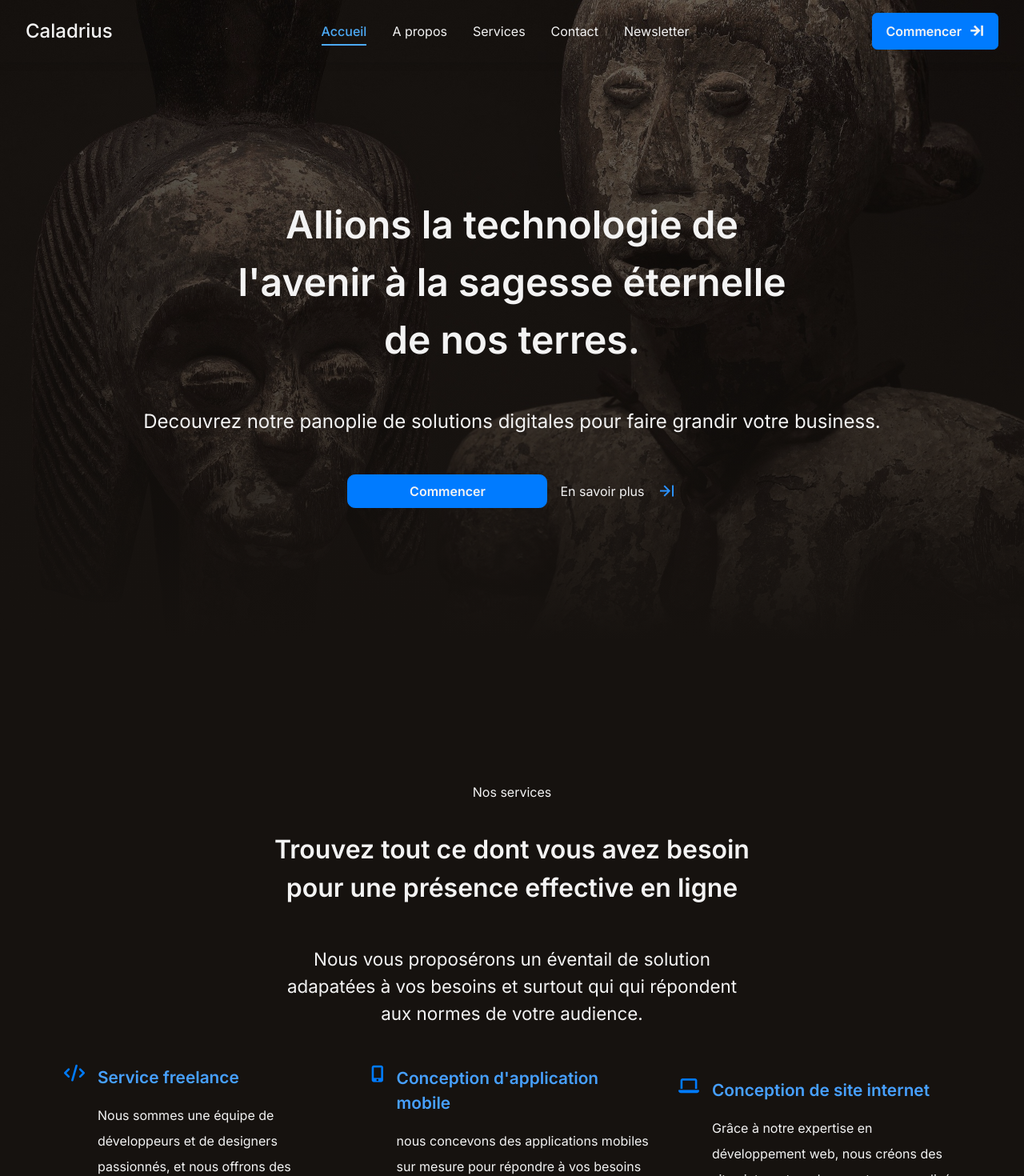
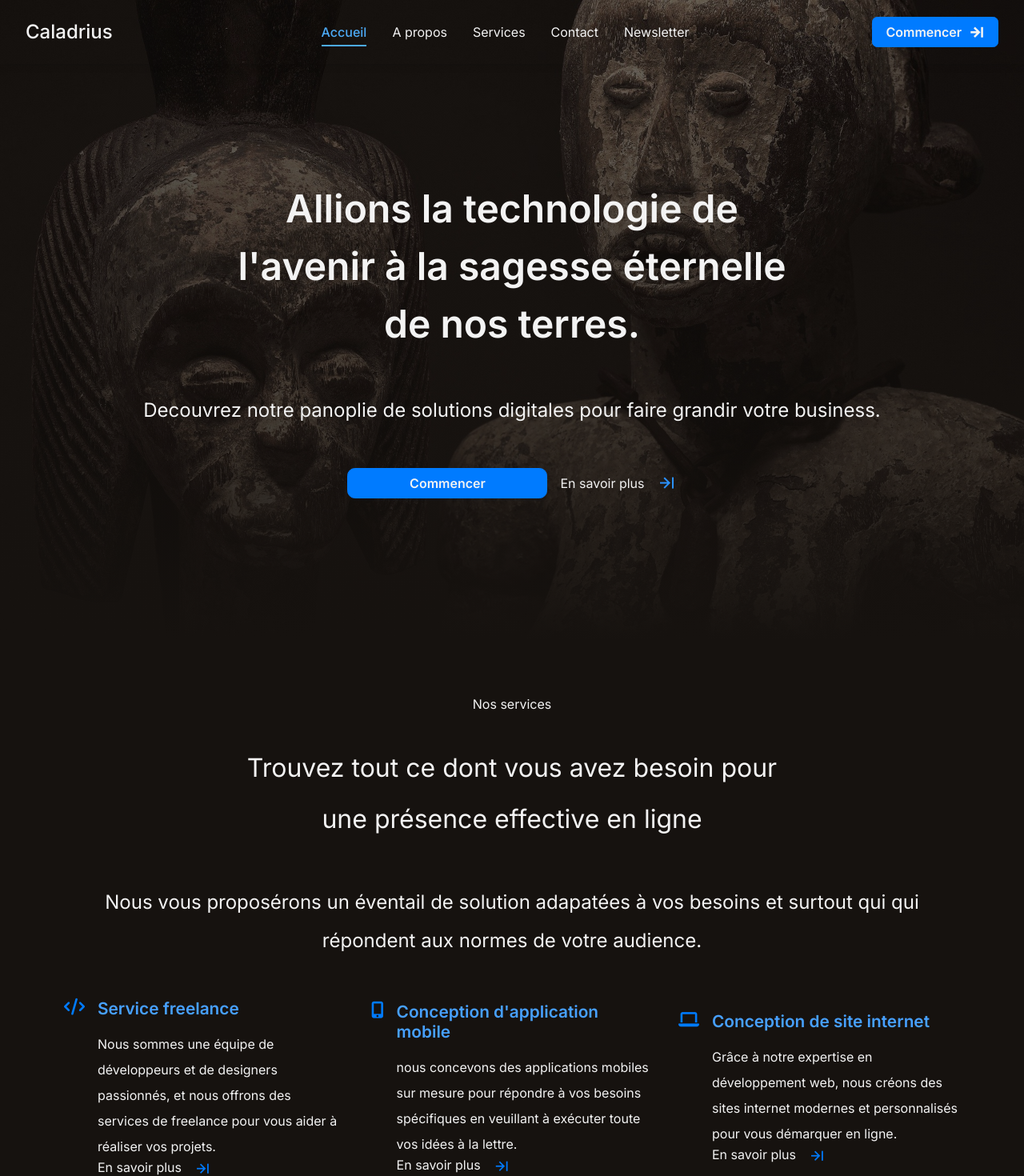
Before and after one commit to Migthyvan/Caladrius, a Vue app in the folder Caladrius/: page / in a window 1280 px wide. Shown: the top 1470 px of the page at 80% size. Built offline with nearby package versions, Linux system fonts and the light colour scheme; some icons are missing.

Commit message:
refactoring of css architecture

```diff
--- a/Caladrius/src/assets/main.css
+++ b/Caladrius/src/assets/main.css
@@ -1,74 +1,6 @@
-@import url('https://fonts.googleapis.com/css2?family=Poppins:ital,wght@0,100;0,200;0,300;0,400;0,500;0,600;0,700;0,800;0,900;1,100;1,200;1,300;1,400;1,500;1,600;1,700;1,800;1,900&display=swap');
-@import url('https://fonts.googleapis.com/css2?family=Inter:ital,opsz,wght@0,14..32,100..900;1,14..32,100..900&display=swap');
-@import "tailwindcss";
-
-*{
-  box-sizing: border-box;
-  margin: 0;
-  padding: 0;
-  font-family: 'Inter', sans-serif;
-}
-
-.body{
-  background: #16120F;
-}
-
-h1 {
-  font-size: 2.5rem;
-  font-weight: 600;
-  color: #f3f3f3;
-  margin-bottom: 1rem;
-}
-
-h2 {
-  font-size: 2rem;
-  font-weight: 600;
-  color: #f3f3f3;
-  margin-bottom: 1rem;
-}
-
-h3 {
-  font-size: 1.5rem;
-  color: #f3f3f3;
-  margin-bottom: 1rem;
-}
-
-h4 {
-  font-size: 1.1rem;
-  color: #2b92ff;
-  margin-bottom: 1rem;
-}
-
-
-.subtitle {
-  font-size: 1rem;
-  color: #f3f3f3;
-  margin-bottom: 1rem;
-  font-weight: 600;
-}
-
-p {
-  color: #f3f3f3;
-  line-height: 2;
-}
-
-i{
-  font-size: 1.3rem;
-  color: #007bff;
-}
-
-a{
-  text-decoration: none;
-  color: #f3f3f3;
-}
-
-li {
-  line-height: 1.5;
-}
-
-span{
-  color: #f3f3f3;
-}
+@import './style/base/_base.css';
+@import './style/base/_typography.css';
+@import './style/layout/_div_and_section.css';
 
 section{
   background: #16120F;
@@ -98,10 +30,6 @@ img{
 
 @media (min-width: 768px) {
 
-  h1, h2{
-    width: 60%;
-  }
-
   .center__flex__mobile{
     display: flex;
     flex-direction: column;
@@ -118,42 +46,3 @@ img{
   }
 
 }
-
-@media (min-width: 1024px) {
-
-  h1, h2{
-    width: 60%;
-  }
-
-  h1 {
-    font-size: 3rem;
-    font-weight: 600;
-    color: #f3f3f3;
-    margin-bottom: 1rem;
-  }
-
-
-  .center__flex__mobile{
-    display: flex;
-    flex-direction: column;
-    justify-content: center;
-    align-items: center;
-    gap: 2rem;
-  }
-
-  img{
-    width: 400px;
-    height: 400px;
-    background-size: cover;
-    border-radius: 1rem;
-  }
-
-}
-
-.main__container{
-  padding: 1rem;
-  background-color: #111111;
-  box-sizing: border-box; /* Inclut padding/border dans la largeur */
-  min-height: 100vh;
-  overflow-y: hidden ;/* Masque le défilement vertical */
-}
--- /dev/null
+++ b/Caladrius/src/assets/style/base/_base.css
@@ -0,0 +1,13 @@
+@import url('https://fonts.googleapis.com/css2?family=Poppins:ital,wght@0,100;0,200;0,300;0,400;0,500;0,600;0,700;0,800;0,900;1,100;1,200;1,300;1,400;1,500;1,600;1,700;1,800;1,900&display=swap');
+@import url('https://fonts.googleapis.com/css2?family=Inter:ital,opsz,wght@0,14..32,100..900;1,14..32,100..900&display=swap');
+
+*{
+  box-sizing: border-box;
+  margin: 0;
+  padding: 0;
+  font-family: 'Inter', sans-serif;
+}
+
+.body{
+  background: #16120F;
+}
--- /dev/null
+++ b/Caladrius/src/assets/style/base/_typography.css
@@ -0,0 +1,100 @@
+h1 {
+  font-size: 2.5rem;
+  font-weight: 600;
+  color: #f3f3f3;
+  margin-bottom: 1rem;
+  line-height: 1.5;
+}
+
+h2 {
+  font-size: 2rem;
+  font-weight: 400;
+  color: #f3f3f3;
+  margin-bottom: 1rem;
+  line-height: 2;
+}
+
+h3 {
+  font-size: 1.5rem;
+  color: #f3f3f3;
+  margin-bottom: 1rem;
+  font-weight: 400;
+  line-height: 2;
+
+}
+
+h4 {
+  font-size: 1.1rem;
+  color: #2b92ff;
+  margin-bottom: 1rem;
+}
+
+p {
+  color: #f3f3f3;
+  line-height: 2;
+}
+
+i{
+  font-size: 1.3rem;
+  color: #007bff;
+}
+
+a{
+  text-decoration: none;
+  color: #f3f3f3;
+}
+
+li {
+  line-height: 1.5;
+}
+
+span{
+  color: #f3f3f3;
+}
+
+/* Quand la classe n'est pas définie le natif se fait écrasé par la classe*/
+.title{
+    font-size: 1rem;
+    width: 100%;
+}
+
+.subtitle {
+  font-size: 2rem;
+  color: #f3f3f3;
+  margin-bottom: 1rem;
+  font-weight: 600;
+}
+
+@media (min-width: 768px) {
+    h1,h2,h3{
+        text-align: center;
+    }
+
+    .title, .subtitle{
+        width: 100%;
+        text-align: center;
+    }
+}
+
+@media (min-width: 1024px) {
+
+  h1, h2{
+    width: 60%;
+  }
+
+  h1 {
+    font-size: 3rem;
+    font-weight: 600;
+    color: #f3f3f3;
+    margin-bottom: 1rem;
+  }
+
+
+  img{
+    width: 400px;
+    height: 400px;
+    background-size: cover;
+    border-radius: 1rem;
+  }
+
+}
--- /dev/null
+++ b/Caladrius/src/assets/style/layout/_div_and_section.css
@@ -0,0 +1,76 @@
+/* For mobile */
+
+.main__container{
+    display: flex;
+    flex-direction: column;
+    justify-content: left;
+    align-items: center;
+    gap: 2rem;
+    padding: 8rem 1rem 1rem 1rem;
+    background:
+    linear-gradient(to bottom,
+        rgba(22, 18, 15, 0.4) 0%,
+        rgba(22, 18, 15, 0.7) 70%,
+        #16120F 100%),
+    url('../../pictures/antiquities-6973196_1920.jpg');
+    background-size: cover;
+    box-sizing: border-box;
+    overflow-y: hidden;
+    min-height: 100vh;
+}
+
+.submain__container{
+    display: flex;
+    flex-direction: column;
+    justify-content: left;
+    align-items: center;
+    gap: 2rem;
+    padding: 2rem 1rem 1rem 1rem;
+    background: #16120F;
+    background-size: cover;
+    box-sizing: border-box;
+    overflow-y: hidden;
+}
+
+/* For Tablet */
+@media (min-width: 768px) {
+    .main__container{
+        min-height: 100vh;
+        display: flex;
+        justify-content: center;
+        align-items: center;
+        gap: 2rem;
+    }
+
+    .submain__container{
+        display: flex;
+        flex-direction: column;
+        justify-content: left;
+        align-items: center;
+        gap: 2rem;
+        padding: 2rem 1rem 1rem 1rem;
+        background: #16120F;
+        background-size: cover;
+        box-sizing: border-box;
+        overflow-y: hidden;
+        margin: 0 4rem;
+    }
+}
+/* For Desktop */
+
+@media (min-width: 1024px) {
+
+    .submain__container{
+        display: flex;
+        flex-direction: column;
+        justify-content: left;
+        align-items: center;
+        gap: 2rem;
+        padding: 2rem 1rem 1rem 1rem;
+        background: #16120F;
+        background-size: cover;
+        box-sizing: border-box;
+        overflow-y: hidden;
+        margin: 0 4rem;
+    }
+}
--- a/Caladrius/src/components/section/r_firstSection.vue
+++ b/Caladrius/src/components/section/r_firstSection.vue
@@ -1,7 +1,5 @@
 <template>
-    <div class="main__container center__flex__mobile">
-        <div class="main__content center__flex__mobile ">
-            <div class="title-line"></div>
+    <div class="main__container">
         <h1 class="animated-title">
             Allions la technologie de l'avenir à la sagesse éternelle de nos terres.
         </h1>
@@ -11,7 +9,6 @@
         <div class="about__btn">
             <mainButton label = "Commencer" @click = "router.push('/quote')"></mainButton>
             <span @click="router.push('/services')">En savoir plus <i class="ri-contract-right-line" style="color: #2b92ff;" @click="router.push('/services')"></i> </span>
-            </div>
         </div>
     </div>
 </template>
@@ -47,19 +44,6 @@ export default {
 </script>
 
 <style scoped>
-.main__container{
-    padding: 4rem 1rem 1rem 1rem;
-    background:
-    linear-gradient(to bottom,
-        rgba(22, 18, 15, 0.4) 0%,
-        rgba(22, 18, 15, 0.7) 70%,
-        #16120F 100%),
-    url('../../assets/pictures/antiquities-6973196_1920.jpg');
-    background-size: cover;
-    box-sizing: border-box;
-    min-height: 100vh;
-    overflow-y: hidden;
-}
 
 /* Animations */
 .animated-title {
--- a/Caladrius/src/components/section/r_serviceSection.vue
+++ b/Caladrius/src/components/section/r_serviceSection.vue
@@ -1,10 +1,10 @@
 <template>
-  <div class="main__container center__flex__mobile">
+  <div class="submain__container ">
     <p class="title" data-aos="fade-up">Nos services</p>
-    <h2 class="subtitle" data-aos="fade-up">
+    <h2 data-aos="fade-up">
         Trouvez tout ce dont vous avez besoin pour une présence effective en ligne
     </h2>
-    <h3 style="font-size: 1.4rem; text-align: center; max-width: 600px;" data-aos="fade-up">
+    <h3 data-aos="fade-up">
         Nous vous proposérons un éventail de solution adapatées à vos besoins et surtout qui
         qui répondent aux normes de votre audience.
     </h3 >
@@ -63,10 +63,6 @@ export default {
 </script>
 
 <style scoped>
-.main__container{
-    padding-top: 6rem;
-    background: #16120F;
-}
 
 .card{
     display: flex;
@@ -94,10 +90,6 @@ export default {
     transition: ease-in-out 0.5s;
 }
 
-.subtitle{
-    font-size: 2rem;
-}
-
 @media (min-width: 768px) {
 
     .service__container{
@@ -106,9 +98,7 @@ export default {
         gap: 2rem;
     }
 
-    title, .subtitle{
-        text-align: center;
-    }
+
 
     .subtitle{
         font-size: 2rem;
@@ -126,13 +116,5 @@ export default {
         grid-template-columns: 1fr 1fr 1fr;
         gap: 2rem;
     }
-
-    title, .subtitle{
-        text-align: center;
-    }
-
-    .subtitle{
-        font-size: 2rem;
-    }
 }
 </style>
--- a/Caladrius/src/main.js
+++ b/Caladrius/src/main.js
@@ -1,7 +1,6 @@
 import { createApp } from 'vue';
 import App from './App.vue';
 import router from './router'; // Import du router
-import '@/assets/base.css'
 import '@/assets/main.css'
 import AOS from 'aos';
 import 'aos/dist/aos.css';
```
Also changed, not shown: Caladrius/src/assets/style/base/_reset.css (added), Caladrius/src/assets/style/base/_variables.css (added), 1 other file (tests, documents, lock files or other folders). Lines whose indentation alone changed are shown as unchanged.
